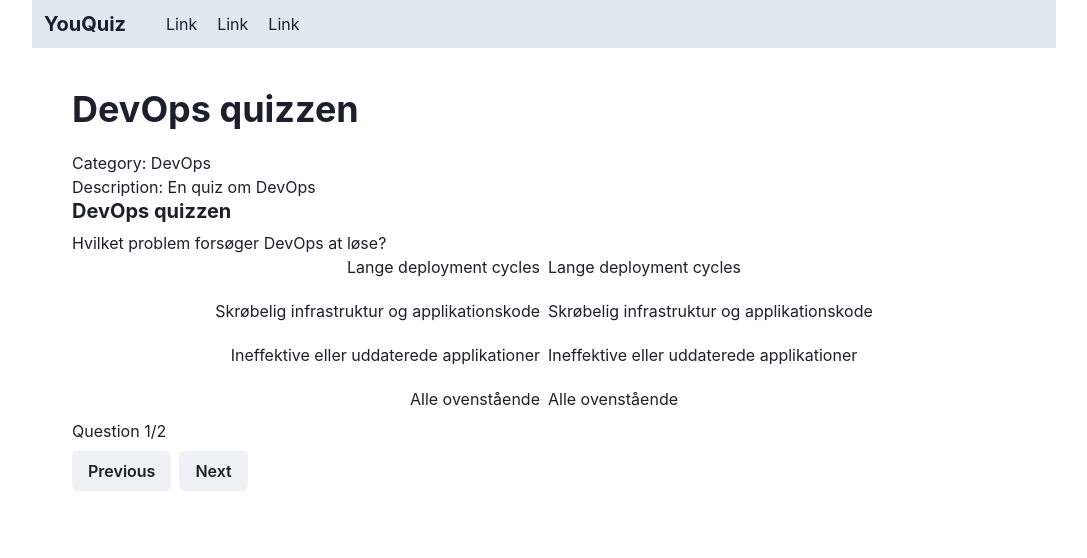
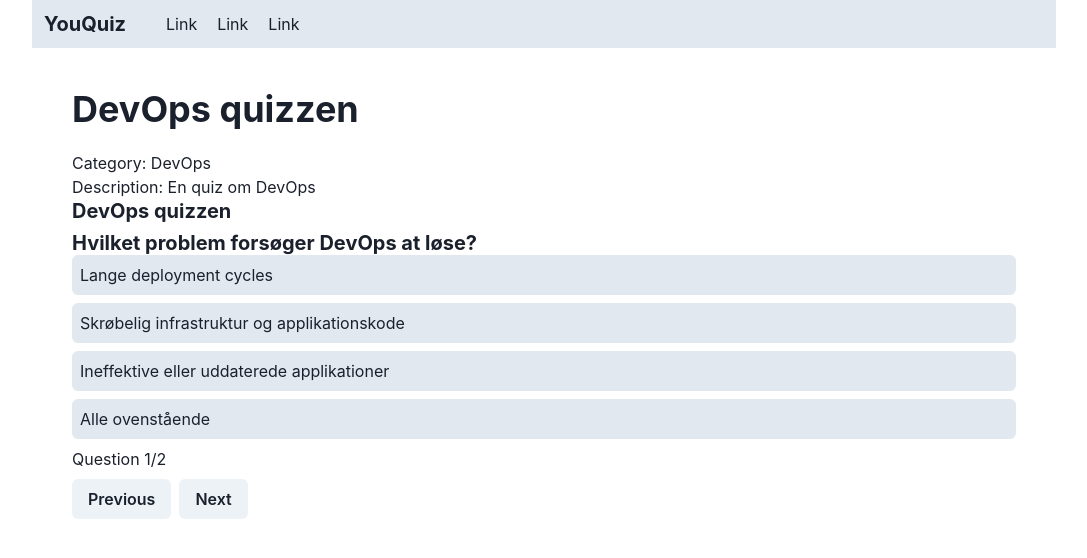
Before and after one commit to siffravn/HelloDevOps, a React (Create React App) app in the folder web/: page / in a window 1280 px wide. Shown: the top 558 px of the page, without its empty margins (96-1183 px from the left). Built offline with nearby package versions, Linux system fonts and the light colour scheme.

Commit message:
Start on upgrades to layout of questions and their options

```diff
--- a/web/src/App.tsx
+++ b/web/src/App.tsx
@@ -1,15 +1,13 @@
-import './App.css';
 import BasicLayout from './components/layouts/basicLayout';
 import QuizComponent from './components/quiz/quizComponent';
 import QuizSelection from './components/quiz/quizSelection';
-import { QuizStore } from './stores/quizStore';
 
 function App() {
 
   return (
     <BasicLayout>
       {/* router output here. For now, render quizView below */}
-      <QuizSelection quizStore={QuizStore} />
+      <QuizSelection />
       <QuizComponent />
     </BasicLayout>
   );
--- a/web/src/components/quiz/optionComponent.tsx
+++ b/web/src/components/quiz/optionComponent.tsx
@@ -1,19 +1,21 @@
-import { Box, HStack, Text, VStack } from '@chakra-ui/react';
+import { Box, HStack, Text } from '@chakra-ui/react';
 import { FC } from 'react';
+import { useColors } from '../../hooks/useColors';
 import Answer from "../../model/answer";
 
 interface optionProps {
+    indexString?: string,
     answer: Answer
 }
 
-const Option: FC<optionProps> = ({answer}) => {
+const Option: FC<optionProps> = ({indexString, answer}) => {
+
+    const { optionBg } = useColors();
+
     return (
-        <Box>
-            <HStack>
-                <h3>{answer.text}</h3>
-                <Text>{answer.text}</Text>
-            </HStack>
-        </Box>
+        <HStack bg={optionBg} p={2} rounded="md">
+            <Text>{answer.text}</Text>
+        </HStack>
     )
 }
 
--- a/web/src/components/quiz/questionComponent.tsx
+++ b/web/src/components/quiz/questionComponent.tsx
@@ -1,7 +1,7 @@
-import { Box, HStack, Text, VStack } from '@chakra-ui/react';
+import { Stack, Heading } from '@chakra-ui/react';
 import { FC } from 'react';
+import Question from "../../model/question";
 import Option from "./optionComponent";
-import Question from "../../model/question";
 
 interface questionProp {
     question: Question
@@ -10,8 +10,8 @@ interface questionProp {
 const QuestionComponent: FC<questionProp> =  ({question}) => {
     return (
         <div>
-            <h1>{question.description}</h1>
-            <VStack spacing={5}>
+            <Heading size="md">{question.description}</Heading>
+            <Stack spacing={2}>
                 {
                     question.answers.map((answer, i) => (
                         <Option
@@ -20,7 +20,7 @@ const QuestionComponent: FC<questionProp> =  ({question}) => {
                         />
                     ))
                 }
-            </VStack>
+            </Stack>
         </div>
     );
 }
--- a/web/src/components/quiz/quizSelection.tsx
+++ b/web/src/components/quiz/quizSelection.tsx
@@ -1,17 +1,14 @@
 import { Heading, List, ListItem, Stack } from '@chakra-ui/layout';
 import { observer } from 'mobx-react-lite';
 import { FC } from 'react';
-import { QuizStoreImpl } from '../../stores/quizStore';
+import { QuizStore } from '../../stores/quizStore';
 
-interface Props {
-    quizStore: QuizStoreImpl
-}
 
-const QuizSelection: FC<Props> = observer(({ quizStore }) => {
+const QuizSelection: FC = observer(() => {
 
     return (
         <>
-            {quizStore.quizes.map(quiz => (
+            {QuizStore.quizes.map(quiz => (
                 /* This is just temporary for demonstration. Implement actual templating/layout */
                 <Stack spacing={5} key={quiz.id}>
                     <Heading>{quiz.title}</Heading>
--- a/web/src/hooks/useColors.ts
+++ b/web/src/hooks/useColors.ts
@@ -3,8 +3,10 @@ import { useColorModeValue } from "@chakra-ui/react";
 export const useColors = () => {
 
     const headerBg = useColorModeValue("gray.200", "gray.700");
+    const optionBg = useColorModeValue("gray.200", "gray.700");
 
     return {
-        headerBg
+        headerBg,
+        optionBg
     };
 };
```
